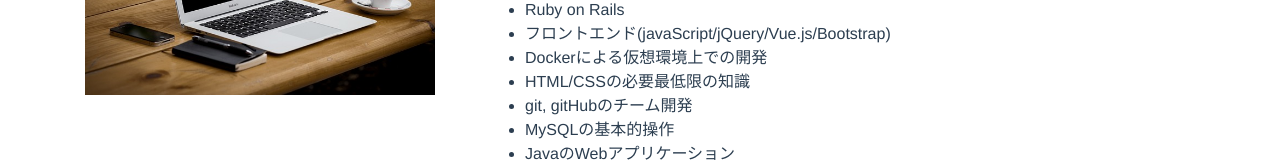
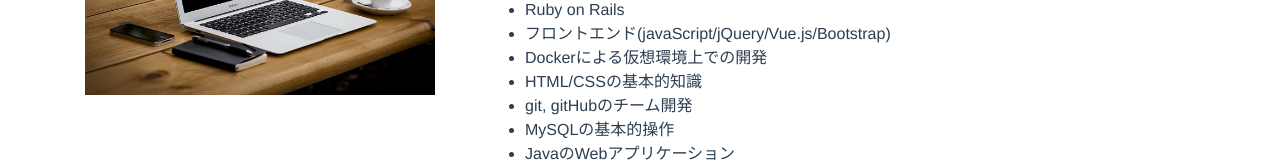
Before and after one commit to hiramatch/portfolio, a Vue app: page /about in a window 1280 px wide. Shown: the part 282-444 px from the top of the page. Built offline with nearby package versions, Linux system fonts and the light colour scheme.

Commit message:
Aboutページに表示するデータの取得を変更

```diff
--- a/src/assets/data/data.json
+++ b/src/assets/data/data.json
@@ -6,7 +6,7 @@
       "Ruby on Rails",
       "フロントエンド(javaScript/jQuery/Vue.js/Bootstrap)",
       "Dockerによる仮想環境上での開発",
-      "HTML/CSSの必要最低限の知識",
+      "HTML/CSSの基本的知識",
       "git, gitHubのチーム開発",
       "MySQLの基本的操作",
       "JavaのWebアプリケーション"
@@ -18,6 +18,7 @@
     ]
   },
   "works": [
-
+    { "title": "ポートフォリオサイト", "description": "これまで作成したポートフォリオを紹介するサイト", "date": "2018年",
+       "url": "https://myportfolioproject-a67bf.firebaseapp.com/"}
   ]
 }
--- a/src/components/About.vue
+++ b/src/components/About.vue
@@ -9,13 +9,13 @@
         <div class="col-sm-6">
           <dl>
             <dt>名前</dt>
-            <dd>{{ d.about.name }}</dd>
+            <dd>{{ about.name }}</dd>
             <dt>住まい</dt>
-            <dd>{{ d.about.address }}</dd>
+            <dd>{{ about.address }}</dd>
             <dt>スキル</dt>
             <dd>
               <ul>
-                <li v-for='skill in d.about.skills'>
+                <li v-for='skill in about.skills'>
                   {{ skill }}
                 </li>
               </ul>
@@ -23,7 +23,7 @@
             <dt>SNS</dt>
             <dd>
               <ul>
-                <li v-for='item in d.about.sns'>
+                <li v-for='item in about.sns'>
                   {{ item.term}}: <a :href=item.href>{{ item.description }}</a>
                 </li>
               </ul>
@@ -39,7 +39,7 @@ import Data from '../assets/data/data.json'
 export default {
   data () {
     return {
-      d: Data
+      about: Data.about
     }
   }
 }
```
